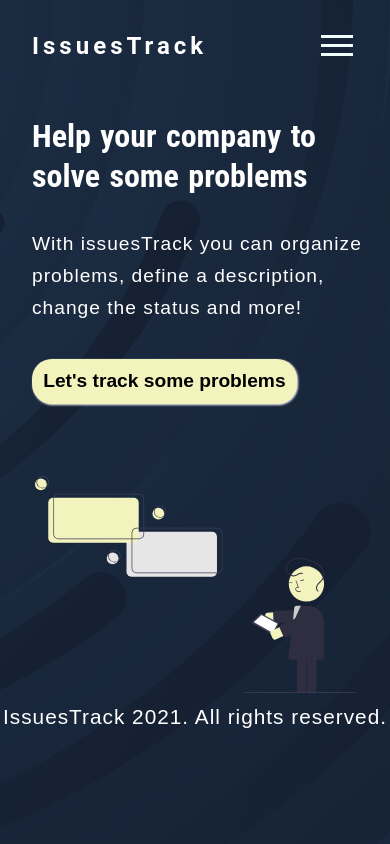
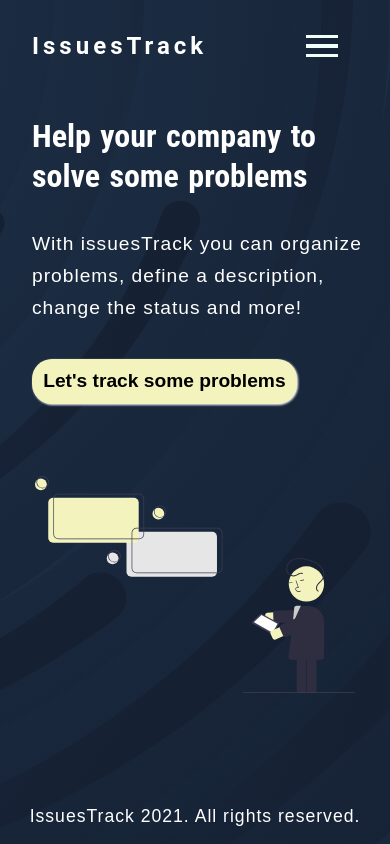
Before and after one commit to wilcolinadev/issuesTrack, a React (Create React App) app: page / in a window 390 px wide. Built offline with nearby package versions, Linux system fonts and the light colour scheme.

Commit message:
Updating Sidebar responsive behaviour and addding hamburger Icon, fixing home footer

```diff
--- a/src/Components/Dashboard/DashboardNav/DashboardNav.tsx
+++ b/src/Components/Dashboard/DashboardNav/DashboardNav.tsx
@@ -1,14 +1,22 @@
-import React from "react";
-import { Nav, NavigationElement } from "./NavStyles";
+import React, {useState} from "react";
+import { Nav, NavigationElement, UserName } from "./NavStyles";
+import {Burger} from "../../Home/Navigation/Hamburger/HamburgerStyles";
 
 interface DashboardProps {
     username:string
 }
 const DashboardNav:React.FC<DashboardProps> = (props) => {
+    const [isHamburgerActive, setIsHamburgerActive] = useState(false);
   return (
     <Nav>
       <NavigationElement>IssuesTrack</NavigationElement>
-      <NavigationElement>{props.username}</NavigationElement>
+        <Burger open={isHamburgerActive}
+                onClick={() => setIsHamburgerActive(!isHamburgerActive)}>
+            <div />
+            <div />
+            <div />
+        </Burger>
+      <UserName>{props.username}</UserName>
     </Nav>
   );
 };
--- a/src/Components/Dashboard/DashboardNav/NavStyles.ts
+++ b/src/Components/Dashboard/DashboardNav/NavStyles.ts
@@ -5,18 +5,32 @@ export const Nav = styled.nav`
   display: flex;
   flex-flow: row nowrap;
   justify-content: space-between;
-  background: linear-gradient(.25turn, #19263c, 95%, #19191b);
+  background: linear-gradient(0.25turn, #19263c, 95%, #19191b);
   box-sizing: border-box;
   position: absolute;
   height: 50px;
+
+  p {
+    color: #fff;
+    box-sizing: border-box;
+    line-height: 50px;
+    margin-left: 1rem;
+    margin-right: 0.5rem;
+  }
+
+  @media only screen and (min-width: 700px) {
+  }
 `;
 
 export const NavigationElement = styled.p`
-  color: #fff;
   font-size: 1.6rem;
-  box-sizing: border-box;
-  line-height: 50px;
-  margin-left: 1rem;
-  margin-right: .5rem;
+`;
+export const UserName = styled.p`
+  display: none;
 
+  @media only screen and (min-width: 700px) {
+    display: block;
+    color: #fff;
+    font-size: 1.1rem;
+  }
 `;
--- a/src/Components/Dashboard/DashboardStyles.ts
+++ b/src/Components/Dashboard/DashboardStyles.ts
@@ -6,10 +6,15 @@ export const DashboardWrapper = styled.div`
 `;
 
 export const DashboardDivider = styled.div`
-  display: grid;
-  grid-template-columns: repeat(5, 1fr);
-  grid-template-rows: 1fr;
-  grid-column-gap: 0px;
-  grid-row-gap: 0px;
+
+
+  @media only screen and (min-width: 700px) {
+    display: grid;
+    grid-template-columns: repeat(5, 1fr);
+    grid-template-rows: 1fr;
+    grid-column-gap: 0px;
+    grid-row-gap: 0px;
+  }
+
   height: 100vh;
 `;
--- a/src/Components/Dashboard/Sidebar/Sidebar.tsx
+++ b/src/Components/Dashboard/Sidebar/Sidebar.tsx
@@ -5,8 +5,6 @@ import {
   IoPeopleOutline,
   IoPersonOutline,
 } from "react-icons/io5";
-import issuesTrackLogo from "../../../assets/ITlogo.png";
-
 interface SidebarProps {
   logUserOut: any;
 }
--- a/src/Components/Dashboard/Sidebar/SidebarStyles.ts
+++ b/src/Components/Dashboard/Sidebar/SidebarStyles.ts
@@ -1,6 +1,7 @@
 import styled from "styled-components";
 
 export const Box = styled.div`
+
   h3 {
     color: #e9ac30;
     margin-bottom: 0.5rem;
@@ -43,6 +44,8 @@ export const FooterBox = styled.div`
 `;
 
 export const MainBox = styled.div`
+  display: none;
+  @media only screen and (min-width: 700px) {
     display: flex;
     justify-content: space-between;
     flex-flow: column nowrap;
@@ -50,4 +53,8 @@ export const MainBox = styled.div`
     width: 100%;
     padding-top: 50px;
 
+  }
+
+
+
 `;
--- a/src/Components/Home/Footer/Footer.tsx
+++ b/src/Components/Home/Footer/Footer.tsx
@@ -1,8 +1,11 @@
 import React from "react";
-import { FooterContent } from "./FooterStyle";
+import { FooterContent, FooterBox } from "./FooterStyle";
 
 const Footer: React.FC = () => (
-  <FooterContent>IssuesTrack 2021. All rights reserved.</FooterContent>
+    <FooterBox>
+        <FooterContent>IssuesTrack 2021. All rights reserved.</FooterContent>
+    </FooterBox>
+
 );
 
 export default Footer;
--- a/src/Components/Home/Footer/FooterStyle.tsx
+++ b/src/Components/Home/Footer/FooterStyle.tsx
@@ -4,13 +4,13 @@ export const FooterContent = styled.p`
   color: #fff;
   text-align: center;
   font-family: "Quicksand", sans-serif;
-  font-size: 1.3rem;
+  font-size: 1.1rem;
   letter-spacing: 1px;
   line-height: 1.5rem;
-  padding-top: .5rem;
-  padding-bottom: .5rem;
-
-
+  position: absolute;
+  bottom: 0;
+  width: 100%;
+  height: 2.5rem;
 
   @media only screen and (min-width: 700px) {
     font-size: 1.4rem;
@@ -25,3 +25,7 @@ export const FooterContent = styled.p`
     height: 2.5rem;
   }
 `;
+
+export const FooterBox = styled.div`
+  padding-bottom: 2.5rem;
+`;
--- a/src/Components/Home/Navigation/Hamburger/HamburgerStyles.tsx
+++ b/src/Components/Home/Navigation/Hamburger/HamburgerStyles.tsx
@@ -10,20 +10,23 @@ export const Burger = styled.button`
   flex-direction: column;
   cursor: pointer;
   width: 24px;
-  height: 2em;
+  line-height: 50px;
   padding: 0;
   background: transparent;
-  justify-content: space-around;
+  justify-content: center;
+  box-sizing: border-box;
   border: none;
-  margin-right: 1em;
+  margin-right: 1.5rem;
   z-index: 1000;
   transition: transform 0.3s ease-in-out;
+  align-items: center;
 
   &:focus {
     outline: none;
   }
 
   div {
+
     width: 2rem;
     height: 0.2rem;
     background: ${(props: BurgerController) =>
@@ -39,11 +42,13 @@ export const Burger = styled.button`
       props.open ? "rotate(45deg)" : "rotate(0)"};
   }
   div:nth-child(2) {
+    margin-top: .4rem;
     opacity: ${(props: BurgerController) => (props.open ? "0" : "1")};
     transform: ${(props: BurgerController) =>
       props.open ? "translateX(20px)" : "translateX(0)"};
   }
   div:nth-child(3) {
+    margin-top: .4rem;
     transform: ${(props: BurgerController) =>
       props.open ? "rotate(-45deg)" : "rotate(0)"};
   }
```
Lines whose indentation alone changed are shown as unchanged.
